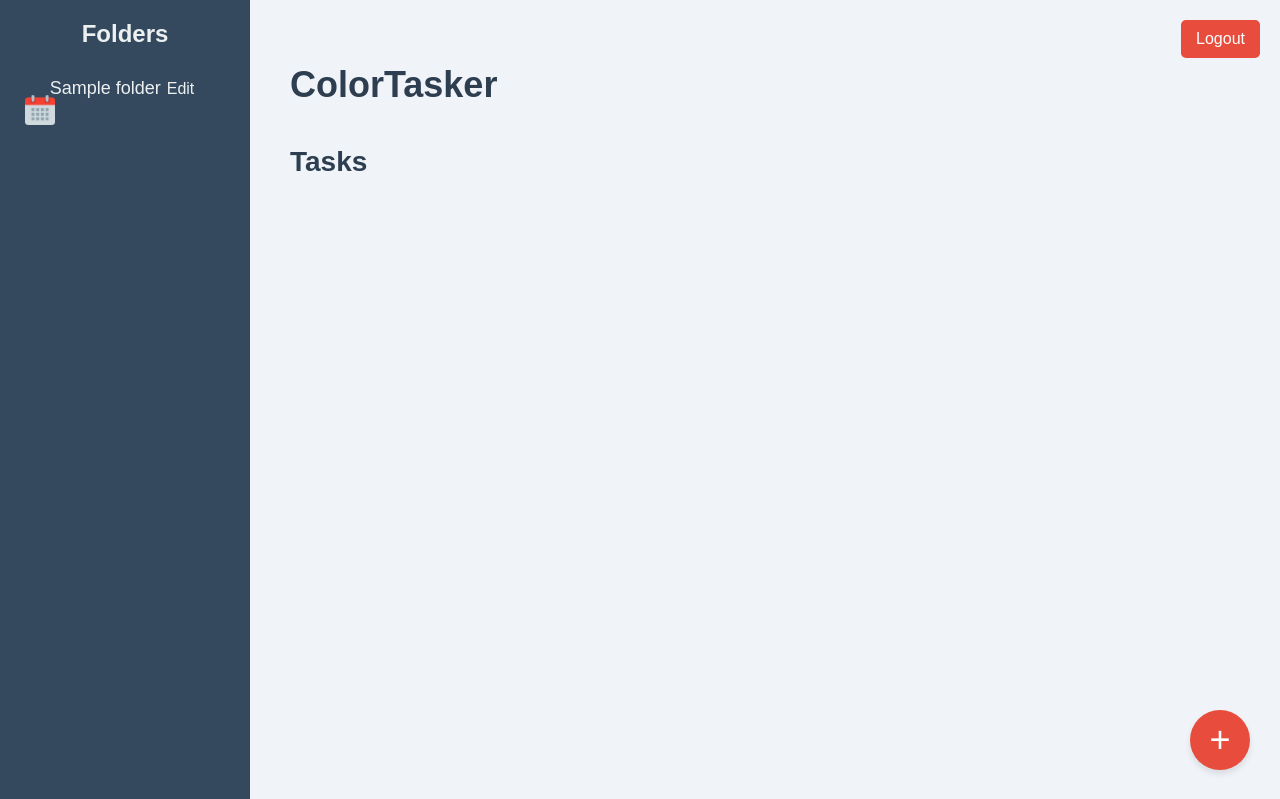
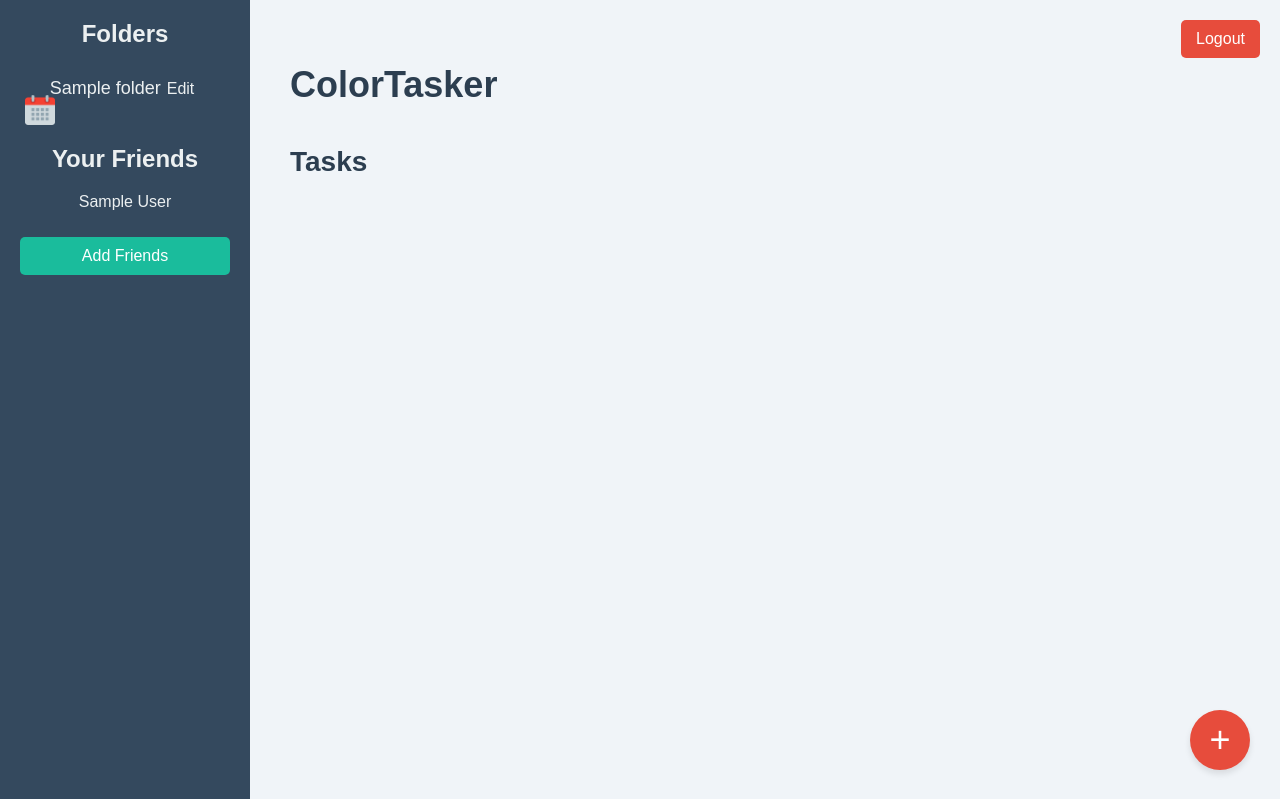
Before and after one commit to noahmeduvsky/colortasker, a Flask app: page /dashboard in a window 1280 px wide. Shown: the top 799 px of the page. Run offline with Flask 3, Linux system fonts and the light colour scheme; a user stored in the database is signed in; tables that the repository leaves empty hold one stand-in row (values such as "Sample post").

Commit message:
Added the friends feature

```diff
--- a/colortasker/config.py
+++ b/colortasker/config.py
@@ -2,7 +2,9 @@
 
 class Config:
     SECRET_KEY = 'your-secret-key'
-    SQLALCHEMY_DATABASE_URI = "postgresql+psycopg2://lightbringer:colortasker@localhost:5432/color_tasker"
+    #Line below was changed for my windows setup -Noah
+    SQLALCHEMY_DATABASE_URI = "postgresql+pg8000://noah_meduvsky:colortasker@localhost:5432/color_tasker"
+    #SQLALCHEMY_DATABASE_URI = "postgresql+psycopg2://lightbringer:colortasker@localhost:5432/color_tasker"
     SQLALCHEMY_TRACK_MODIFICATIONS = False
 
 
--- a/colortasker/controllers/main.py
+++ b/colortasker/controllers/main.py
@@ -1,7 +1,7 @@
 from flask import Blueprint, render_template, redirect, url_for, request, jsonify
 from flask_login import login_required, current_user
 from colortasker.extensions import db
-from colortasker.models import Folder, Task, User, Comment
+from colortasker.models import Folder, Task, User, Comment, Friend
 from datetime import datetime, date
 import calendar
 main_bp = Blueprint('main', __name__)
@@ -18,7 +18,24 @@
 def dashboard():
     user_folders = current_user.folders
     user_tasks = current_user.tasks
-    return render_template('dashboard.html', folders=user_folders, tasks=user_tasks)
+    user_friends = Friend.query.filter(
+        (Friend.user_id == current_user.id) | (Friend.friend_id == current_user.id)
+    ).all()
+
+    # Format friends as a list of dictionaries with resolved names
+    friends_list = []
+    for friend in user_friends:
+        if friend.user_id == current_user.id:
+            friends_list.append({'name': friend.friend.name})
+        else:
+            friends_list.append({'name': friend.user.name})
+
+    return render_template(
+        'dashboard.html',
+        folders=user_folders,
+        tasks=user_tasks,
+        friends=friends_list
+    )
 
 @main_bp.route('/create_folder', methods=['POST'])
 @login_required
@@ -346,3 +363,41 @@
     } for comment in task.comments]
 
     return jsonify({'comments': comments}), 200
+
+@main_bp.route('/search_users', methods=['GET'])
+@login_required
+def search_users():
+    query = request.args.get('q', '').strip()
+    if not query:
+        return jsonify({'results': []}), 200
+
+    # Search users by name (case-insensitive) and exclude the current user
+    users = User.query.filter(
+        User.name.ilike(f"%{query}%"),  # Use 'name' instead of 'username'
+        User.id != current_user.id
+    ).all()
+
+    # Format the results
+    results = [{'id': user.id, 'username': user.name} for user in users]
+    return jsonify({'results': results})
+
+@main_bp.route('/add_friend', methods=['POST'])
+@login_required
+def add_friend():
+    data = request.get_json()
+    friend_id = data.get('friend_id')
+
+    if not friend_id:
+        return jsonify({'error': 'Friend ID is required.'}), 400
+
+    existing_friendship = Friend.query.filter_by(user_id=current_user.id, friend_id=friend_id).first() or \
+                          Friend.query.filter_by(user_id=friend_id, friend_id=current_user.id).first()
+
+    if existing_friendship:
+        return jsonify({'error': 'Friendship already exists.'}), 400
+
+    new_friendship = Friend(user_id=current_user.id, friend_id=friend_id)
+    db.session.add(new_friendship)
+    db.session.commit()
+
+    return jsonify({'message': 'Friend added successfully.'})
--- a/colortasker/models/__init__.py
+++ b/colortasker/models/__init__.py
@@ -1,3 +1,3 @@
-from .models import Folder, User, Task, Comment
+from .models import Folder, User, Task, Comment, Friend
 
-__all__ = ['User', 'Folder', 'Task', 'Comment']
+__all__ = ['User', 'Folder', 'Task', 'Comment', 'Friend']
--- a/colortasker/templates/dashboard.html
+++ b/colortasker/templates/dashboard.html
@@ -244,6 +244,37 @@
             border-radius: 5px;
             z-index: 800;
         }
+        /* Add Friends Button */
+        .add-friends-button {
+            background-color: #1abc9c;
+            color: #fff;
+            border: none;
+            border-radius: 5px;
+            padding: 10px 15px;
+            font-size: 16px;
+            cursor: pointer;
+            transition: background-color 0.3s;
+            margin-top: 10px;
+            width: 100%;
+        }
+        .add-friends-button:hover {
+            background-color: #16a085;
+        }
+        /* Friends Section */
+        .friends-section {
+            margin-top: 30px;
+            width: 100%;
+            text-align: center;
+        }
+        .friends-list {
+            list-style: none;
+            padding: 0;
+            margin-top: 10px;
+            color: #ecf0f1;
+        }
+        .friends-list li {
+            margin-bottom: 10px;
+        }
     </style>
     {% endblock %}
 </head>
@@ -269,6 +300,19 @@
                     <li>You have no folders.</li>
                 {% endfor %}
             </ul>
+        </div>
+
+        <!-- Friends Section -->
+        <div class="friends-section">
+            <h2>Your Friends</h2>
+            <ul class="friends-list">
+                {% for friend in friends %}
+                    <li>{{ friend.name }}</li>
+                {% else %}
+                    <li>You have no friends yet.</li>
+                {% endfor %}
+            </ul>
+            <button id="add-friends-btn" class="add-friends-button">Add Friends</button>
         </div>
     </div>
 
@@ -351,6 +395,17 @@
             <p id="confirm-message"></p>
             <button id="confirm-yes-button">Yes</button>
             <button id="confirm-no-button">No</button>
+        </div>
+    </div>
+
+    <!-- Add Friends Modal -->
+    <div id="add-friends-modal" class="modal">
+        <div class="modal-content">
+            <span id="close-modal" class="close-button">&times;</span>
+            <h2>Add Friends</h2>
+            <input type="text" id="friend-search" placeholder="Search for users..." />
+            <button id="search-btn">Search</button>
+            <ul id="search-results"></ul>
         </div>
     </div>
 
@@ -735,6 +790,72 @@
                 .catch(error => console.error('Error:', error));
             }
 
+            // Add Friends Modal Functionality
+            const addFriendsModal = document.getElementById('add-friends-modal');
+            const openAddFriendsButton = document.getElementById('add-friends-btn');
+            const closeAddFriendsButton = document.getElementById('close-modal');
+            const searchButton = document.getElementById('search-btn');
+            const searchResults = document.getElementById('search-results');
+            const searchInput = document.getElementById('friend-search');
+
+            // Open the modal
+            openAddFriendsButton.onclick = () => addFriendsModal.style.display = 'block';
+
+            // Close the modal
+            closeAddFriendsButton.onclick = () => addFriendsModal.style.display = 'none';
+
+            // Close modal when clicking outside
+            window.onclick = (event) => {
+                if (event.target === addFriendsModal) {
+                    addFriendsModal.style.display = 'none';
+                }
+            };
+
+            // Search for users
+            searchButton.onclick = async () => {
+                const query = searchInput.value.trim();
+                if (!query) return;
+
+                const response = await fetch(`/search_users?q=${encodeURIComponent(query)}`);
+                const data = await response.json();
+
+                searchResults.innerHTML = '';
+                if (data.results && data.results.length > 0) {
+                    data.results.forEach(user => {
+                        const li = document.createElement('li');
+                        li.textContent = user.username;
+                        const addButton = document.createElement('button');
+                        addButton.textContent = 'Add Friend';
+                        addButton.onclick = async () => {
+                            try {
+                                const addResponse = await fetch('/add_friend', {
+                                    method: 'POST',
+                                    headers: {
+                                        'Content-Type': 'application/json',
+                                        'X-CSRFToken': '{{ csrf_token() }}'
+                                    },
+                                    body: JSON.stringify({ friend_id: user.id })
+                                });
+                                const addData = await addResponse.json();
+                                if (addResponse.ok) {
+                                    alert(addData.message || 'Friend added successfully!');
+                                    // Refresh the page to update the friends list
+                                    location.reload();
+                                } else {
+                                    alert(addData.error || 'Error adding friend.');
+                                }
+                            } catch (error) {
+                                console.error('Error adding friend:', error);
+                                alert('An error occurred while adding the friend. Please try again.');
+                            }
+                        };
+                        li.appendChild(addButton);
+                        searchResults.appendChild(li);
+                    });
+                } else {
+                    searchResults.innerHTML = '<li>No users found</li>';
+                }
+            };
         });
     </script>
     {% endblock %}
```
Also changed, not shown: colortasker/models/models.py (+15 -0 lines), migrations/versions/118e9a2d0297_friends_migration.py (added, +36 -0 lines).
